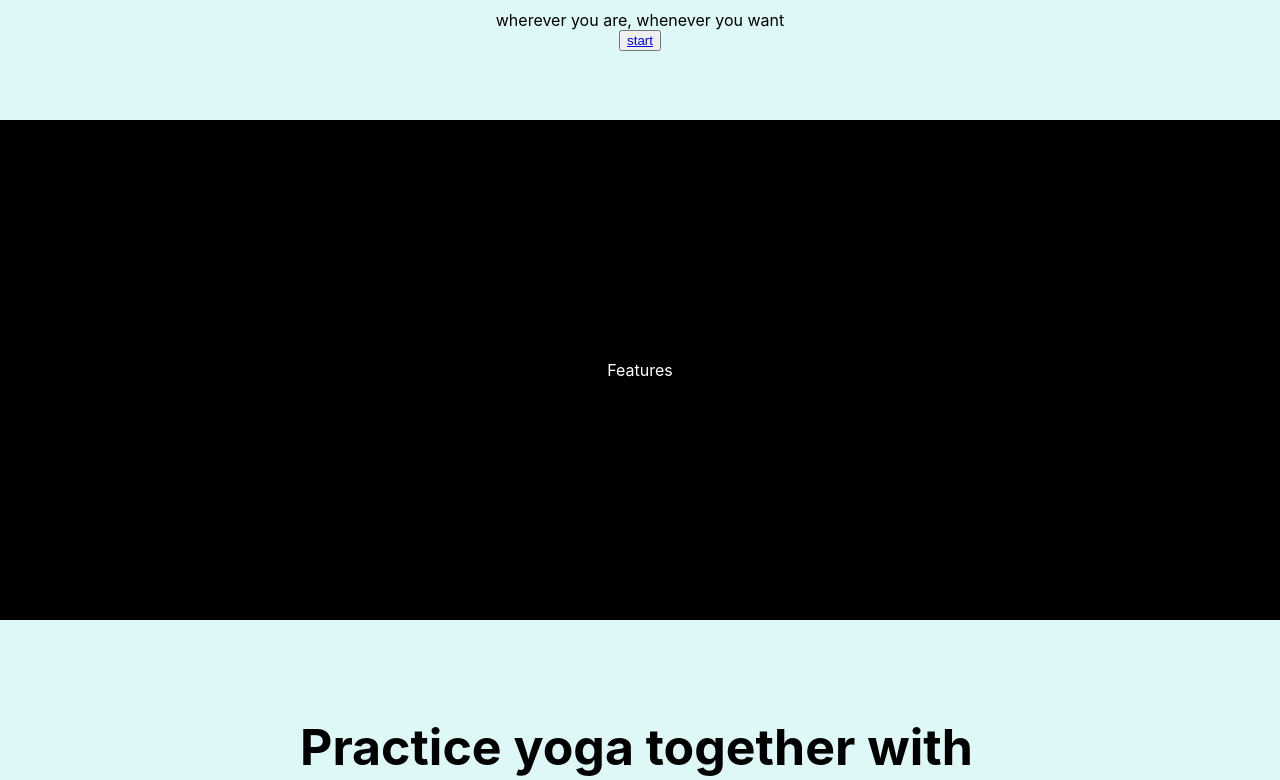
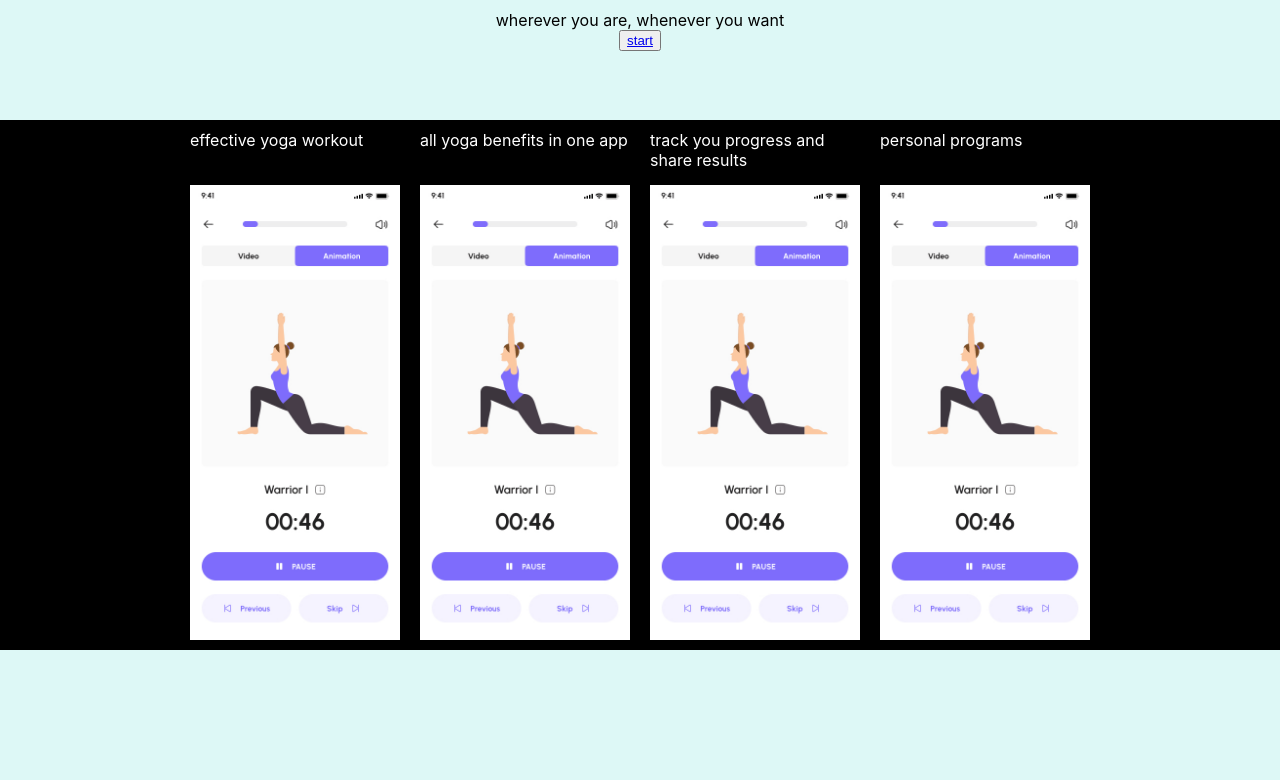
Before and after one commit to teiatan/yogather, a React (Vite) app: page / in a window 1280 px wide. Shown: the part 380-1160 px from the top of the page. Built offline with nearby package versions, Linux system fonts and the light colour scheme; no server answers.

Commit message:
add features block

```diff
--- a/src/main.css
+++ b/src/main.css
@@ -6,6 +6,7 @@ body {
     -webkit-font-smoothing: antialiased;
     -moz-osx-font-smoothing: grayscale;
     background-color: #ddf8f6;
+    box-sizing: content-box;
   }
 
 code {
--- a/src/pages/StartPage.styled.ts
+++ b/src/pages/StartPage.styled.ts
@@ -18,6 +18,8 @@ export const FeaturesUI = styled.div`
     min-height: 500px;
     background-color: black;
     color: white;
+    gap: 20px;
+    padding: 10px 0;
 `
 export const ContactsUI = styled.div`
     margin: auto;
@@ -25,7 +27,7 @@ export const ContactsUI = styled.div`
     display: flex;
     align-items: center;
     justify-content: center;
-    min-height: 500px;
+    min-height: 550px;
     flex-direction: column;
 `
 export const MainTitleUI = styled.h1`
@@ -33,6 +35,14 @@ export const MainTitleUI = styled.h1`
 `
 export const MainMotto = styled.h2`
     font-size: 50px;
+`
+
+export const SingleFeatureUI = styled.div`
+    width: 210px;
+    height: 510px;
+    display: flex;
+    flex-direction: column;
+    justify-content: space-between;
 `
 
 export const StoreBtnContainerUI = styled.div`
--- a/src/pages/StartPage.tsx
+++ b/src/pages/StartPage.tsx
@@ -1,5 +1,24 @@
 import { Link } from "react-router-dom"
-import { AppleStoreBtnUI, ContactsUI, FeaturesUI, GooglePlayBtnUI, HeroUI, MainMotto, MainTitleUI, StoreBtnContainerUI } from "./StartPage.styled"
+import { AppleStoreBtnUI, ContactsUI, FeaturesUI, GooglePlayBtnUI, HeroUI, MainMotto, MainTitleUI, SingleFeatureUI, StoreBtnContainerUI } from "./StartPage.styled"
+
+const features = [
+    {
+        text: "effective yoga workout",
+        img: "../../public/feauture.jpg"
+    },
+    {
+        text: "all yoga benefits in one app",
+        img: "../../public/feauture.jpg"
+    },
+    {
+        text: "track you progress and share results",
+        img: "../../public/feauture.jpg"
+    },
+    {
+        text: "personal programs",
+        img: "../../public/feauture.jpg"
+    }
+]
 
 export const StartPage = () => {
     return (<>
@@ -10,7 +29,10 @@ export const StartPage = () => {
             <button><Link to="/onboarding">start</Link></button>
         </HeroUI>
         <FeaturesUI>
-            Features
+            {features.map(el => <SingleFeatureUI key={el.text}>
+                {el.text}
+                <img src={el.img} alt={el.text} width="210px"/>
+            </SingleFeatureUI>)}
         </FeaturesUI>
         <ContactsUI>
             <MainMotto>Practice yoga together with yogather</MainMotto>
```
Also changed, not shown: public/feauture.jpg (added).
